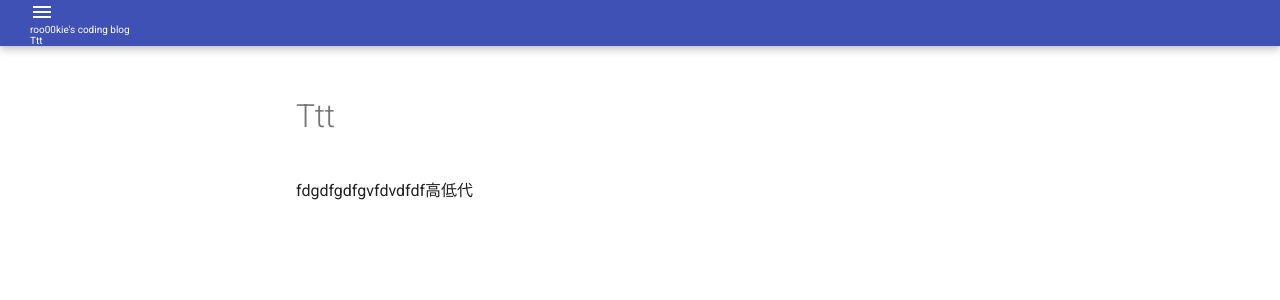
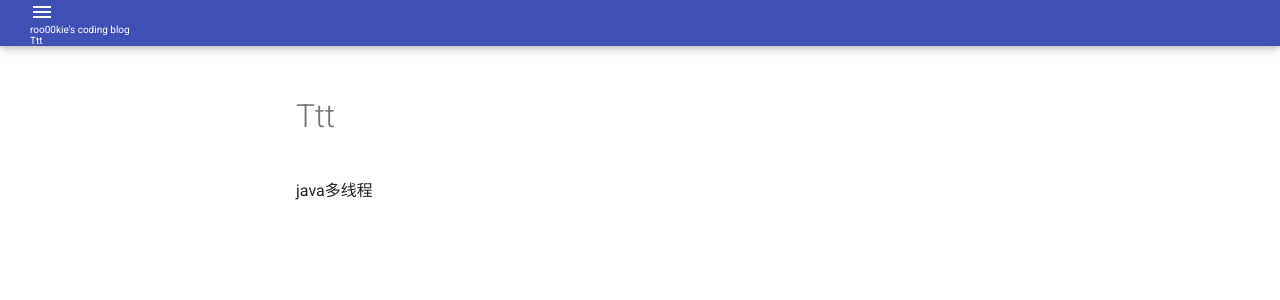
Before and after one commit to Ro0kie/blog, an MkDocs documentation site: the page built from docs/java/ttt.md, in a window 1280 px wide. Shown: the top 300 px of the page. Built offline with MkDocs 1.6.1 and Material for MkDocs 9.7.7, drawn with Linux system fonts in a browser that asks for light colours.

Commit message:
Update ttt.md

```diff
--- a/docs/java/ttt.md
+++ b/docs/java/ttt.md
@@ -1 +1 @@
-fdgdfgdfgvfdvdfdf高低代
+java多线程
```
